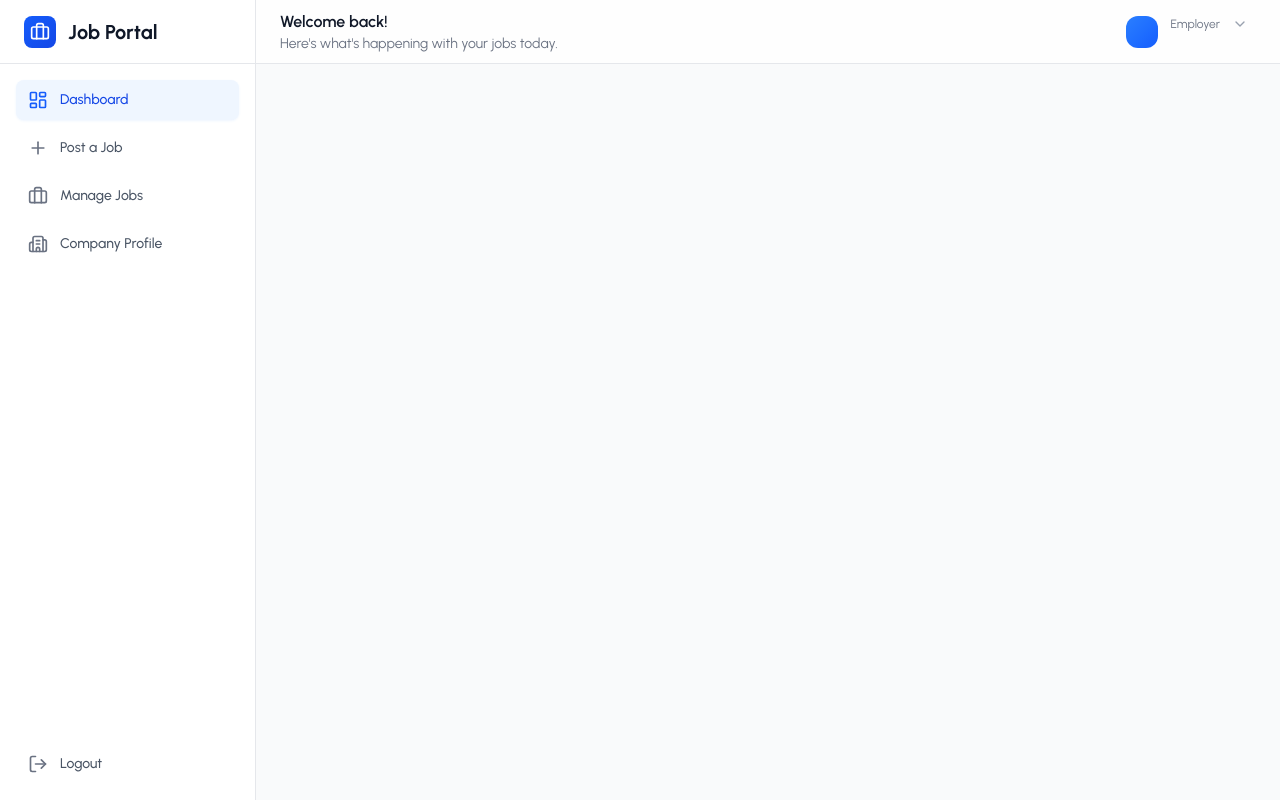
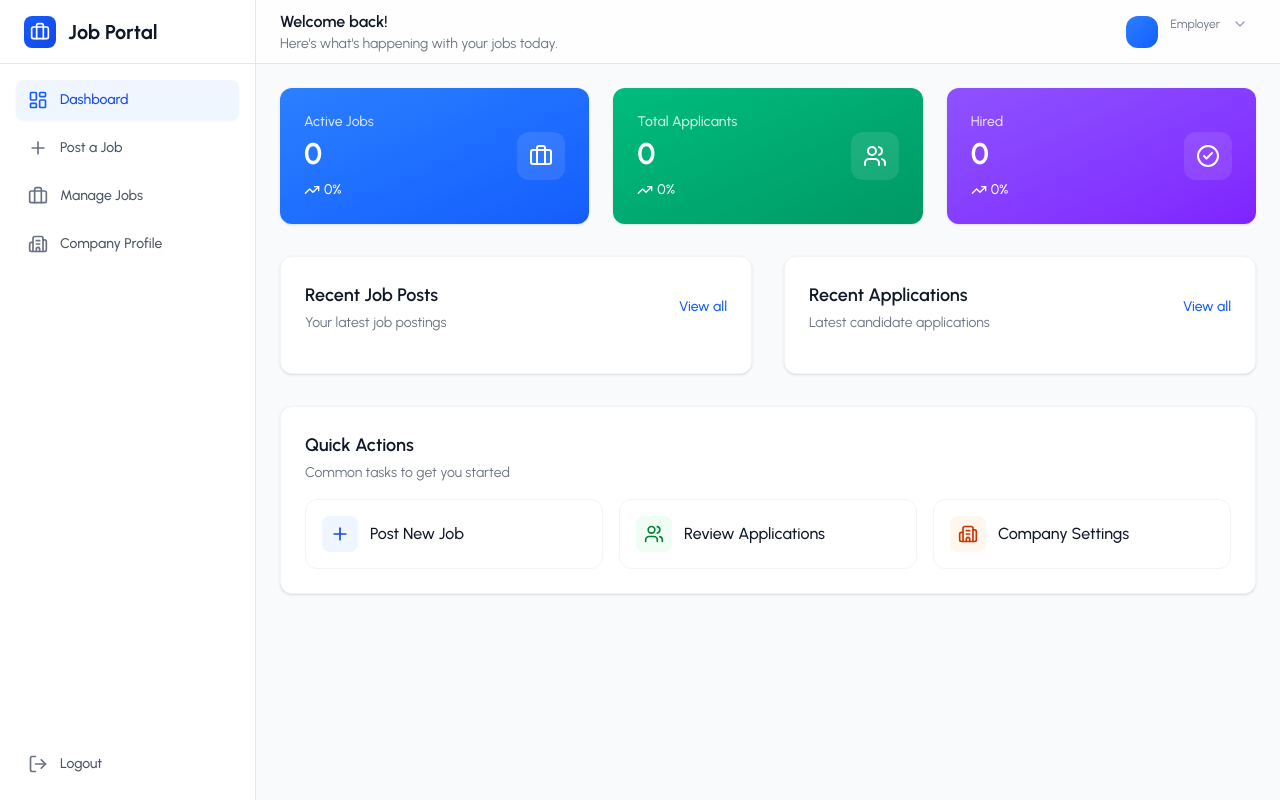
Before and after one commit to robera-19/Job-portal-website, a React (Vite) app in the folder frontend/job-portal/: page /employer-dashboard in a window 1280 px wide. Built offline with nearby package versions, Linux system fonts and the light colour scheme.

Commit message:
implement dashboard cards

```diff
--- a/frontend/job-portal/src/pages/Employer/EmployerDashboard.jsx
+++ b/frontend/job-portal/src/pages/Employer/EmployerDashboard.jsx
@@ -12,6 +12,69 @@ import { useNavigate } from "react-router-dom";
 import axiosInstance from "../../utils/axiosInstance";
 import { API_PATHS } from "../../utils/apiPaths";
 import DashboardLayout from "../../components/layout/DashboardLayout"
+import LoadingSpinner from "../../components/LoadingSpinner"
+import JobDashboardCard from "../../components/Cards/JobDashboardCard"
+import ApplicantDashboardCard from "../../components/Cards/ApplicantDashboardCard"
+
+
+const Card =({title, headerAction, subtitle, className, children})=>{
+    return <div
+    className={`bg-white rounded-xl border border-gray-100 shadow-sm hover:shadow-md transition-shadow duration-200 ${className}`}
+    >
+      {(title || headerAction) && (
+    <div className="flex items-center justify-between p-6 pb-4">
+    <div>
+    {title && (
+    <h3 className="text-lg font-semibold text-gray-900">{title}</h3>
+    )}
+    {subtitle && (
+    <p className="text-sm text-gray-500 mt-1">{subtitle}</p>
+    )}
+    </div>
+    {headerAction}
+    </div>
+)}
+    <div className={title ? "px-6 pb-6" : "p-6"}>{children}</div>
+    </div>
+};
+
+const StatCard = ({
+  title,
+  value,
+  icon: Icon,
+  trend,
+  trendValue,
+  color = "blue",
+}) => {
+  const colorClasses = {
+    blue: "from-blue-500 to-blue-600",
+    green: "from-emerald-500 to-emerald-600",
+    purple: "from-violet-500 to-violet-600",
+    orange: "from-orange-500 to-orange-600",
+  };
+
+  return (
+  <Card
+    className={`bg-gradient-to-br ${colorClasses[color]} text-white border-0`}
+  >
+    <div className="flex items-center justify-between">
+    <div>
+    <p className="text-white/80 text-sm font-medium">{title}</p>
+    <p className="text-3xl font-bold mt-1">{value}</p>
+    {trend && (
+    <div className="flex items-center mt-2 text-sm">
+    <TrendingUp className="h-4 w-4 mr-1" />
+    <span className="font-medium">{trendValue}</span>
+    </div>
+    )}
+    </div>
+    <div className="bg-white/10 p-3 rounded-xl">
+    <Icon className="h-6 w-6"/>
+    </div>
+    </div>
+  </Card>
+);
+};
 
 
 const EmployerDashboard = () => {
@@ -44,11 +107,142 @@ const EmployerDashboard = () => {
 
 
 
-  return (
-      <DashboardLayout activeMenu='employer-dashboard'>
+return (
+  <DashboardLayout activeMenu="employer-dashboard">
+    {isLoading ? (
+      <LoadingSpinner />
+    ) : (
+      <div className="max-w-7xl mx-auto space-y-8 mb-96">
+        {/* Dashboard Stats */}
+        <div className="grid grid-cols-1 sm:grid-cols-2 lg:grid-cols-3 gap-6">
+          <StatCard
+            title="Active Jobs"
+            value={dashboardData?.counts?.totalActiveJobs || 0}
+            icon={Briefcase}
+            trend={true}
+            trendValue={` ${dashboardData?.counts?.trends?.activeJobs || 0}% `}
+            color="blue"
+          />
 
-      </DashboardLayout>
-  )
-}
+          <StatCard
+            title="Total Applicants"
+            value={dashboardData?.counts?.totalApplications || 0}
+            icon={Users}
+            trend={true}
+            trendValue={`${
+              dashboardData?.counts?.trends?.totalApplicants || 0
+            }%`}
+            color="green"
+          />
+
+          <StatCard
+            title="Hired"
+            value={dashboardData?.counts?.totalHired || 0}
+            icon={CheckCircle2}
+            trend={true}
+            trendValue={`${dashboardData?.counts?.trends?.totalHired || 0}%`}
+            color="purple"
+          />
+        </div>
+
+        {/* Recent Activity */}
+        <div className="grid grid-cols-1 lg:grid-cols-2 gap-8">
+          <Card
+            title="Recent Job Posts"
+            subtitle="Your latest job postings"
+            headerAction={
+              <button
+                className="text-sm text-blue-600 hover:text-blue-700 font-medium"
+                onClick={() => navigate("/manage-jobs")}
+              >
+                View all
+              </button>
+            }
+          >
+            <div className="space-y-3">
+              {dashboardData?.data?.recentJobs
+                ?.slice(0, 3)
+                ?.map((job, index) => (
+                  <JobDashboardCard key={index} job={job} />
+                ))}
+            </div>
+          </Card>
+
+
+
+          <Card
+            title="Recent Applications"
+            subtitle="Latest candidate applications"
+            headerAction={
+              <button className="text-sm text-blue-600 hover:text-blue-700 font-medium"
+              onClick={() => navigate("/manage-jobs")}
+              >
+                View all
+              </button>
+            }
+            >
+            <div className="space-y-3">
+              {dashboardData?.data?.recentApplications
+                ?.slice(0, 3)
+                ?.map((data, index) => (
+                  <ApplicantDashboardCard
+                    key={index}
+                    applicant={data?.applicant || ""}
+                    position={data?.job?.title || ""}
+                    time={moment(data?.updatedAt).fromNow()}
+                  />
+                ))}
+            </div>
+          </Card>
+        </div>
+
+
+
+          {/* Quick Actions */}
+      <Card
+        title="Quick Actions"
+        subtitle="Common tasks to get you started"
+      >
+        <div className="grid grid-cols-1 sm:grid-cols-2 lg:grid-cols-3 gap-4">
+          {[
+            {
+              title: "Post New Job",
+              icon: Plus,
+              color: "bg-blue-50 text-blue-700",
+              path: "/post-job",
+            },
+            {
+              title: "Review Applications",
+              icon: Users,
+              color: "bg-green-50 text-green-700",
+              path: "/manage-jobs",
+            },
+            {
+              title: "Company Settings",
+              icon: Building2,
+              color: "bg-orange-50 text-orange-700",
+              path: "/company-profile",
+           },
+            ].map((action, index) => (
+              <button
+                key={index}
+                className="flex items-center space-x-3 p-4 rounded-xl border border-gray-100 hover:border-gray-200 hover:shadow-sm transition-all duration-200 text-left"
+                onClick={() => navigate(action.path)}
+              >
+                <div className={`p-2 rounded-lg ${action.color}`}>
+                  <action.icon className="w-5 h-5" />
+                </div>
+                <span className="font-medium text-gray-900">
+                  {action.title}
+                </span>
+              </button>
+            ))}
+          </div>
+        </Card>
+        </div>
+    )}
+  </DashboardLayout>
+);
+};
 
 export default EmployerDashboard;
```
